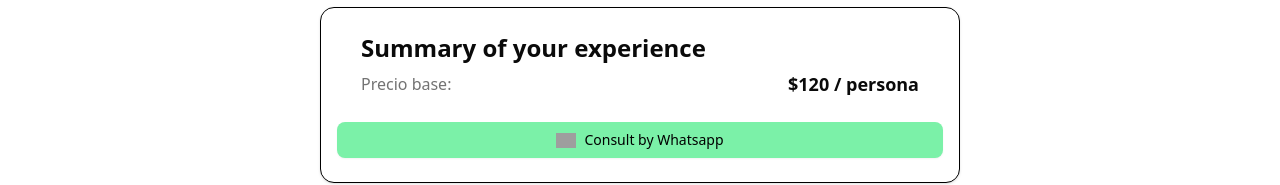
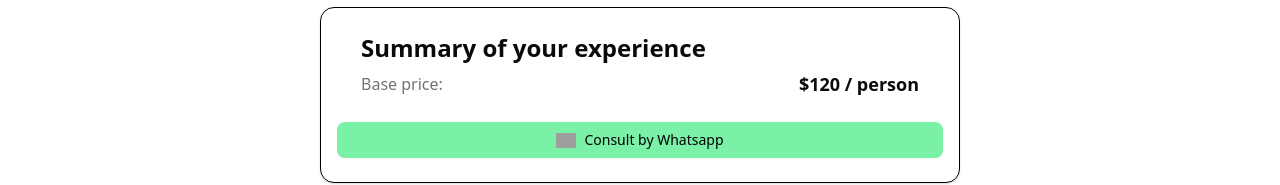
Before and after one commit to LEstebanR/roadmapcol, a Next.js app: page /tours/comuna13 in a window 1280 px wide. Shown: the part 1275-1460 px from the top of the page. Built offline with nearby package versions, Linux system fonts and the light colour scheme; grey boxes are pictures that could not be loaded.

Commit message:
fix typo

```diff
--- a/src/app/tours/[name]/page.tsx
+++ b/src/app/tours/[name]/page.tsx
@@ -201,9 +201,9 @@ export default function TourPage() {
           <h2 className="text-2xl font-bold">Summary of your experience</h2>
           <div className="flex flex-col gap-4">
             <div className="flex items-center justify-between">
-              <p className="text-muted-foreground">Precio base:</p>
+              <p className="text-muted-foreground">Base price:</p>
               <p className="text-lg font-bold">
-                ${Number(tour.price).toLocaleString()} / persona
+                ${Number(tour.price).toLocaleString()} / person
               </p>
             </div>
             {selectedActivities.length > 0 && (
```
